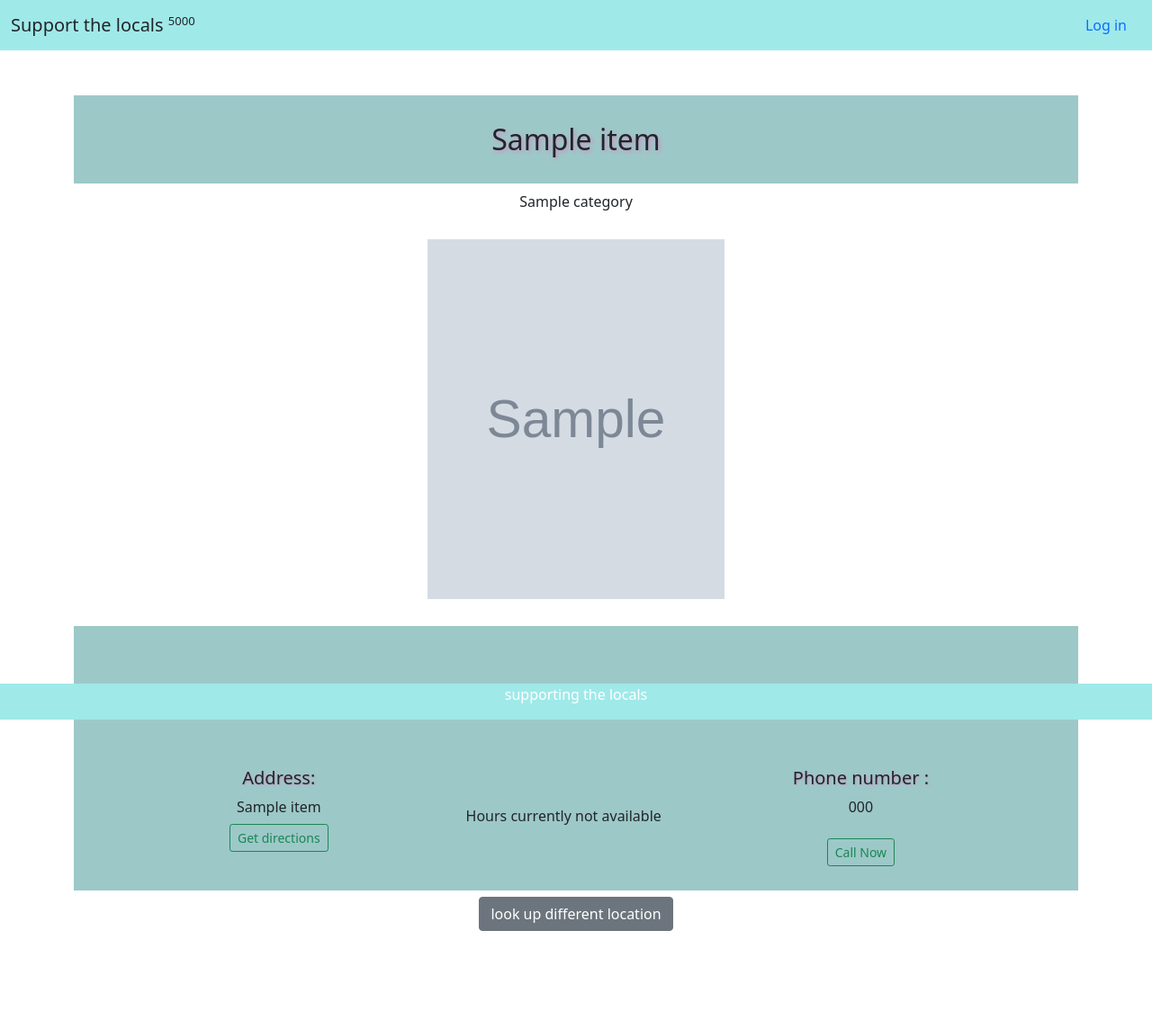
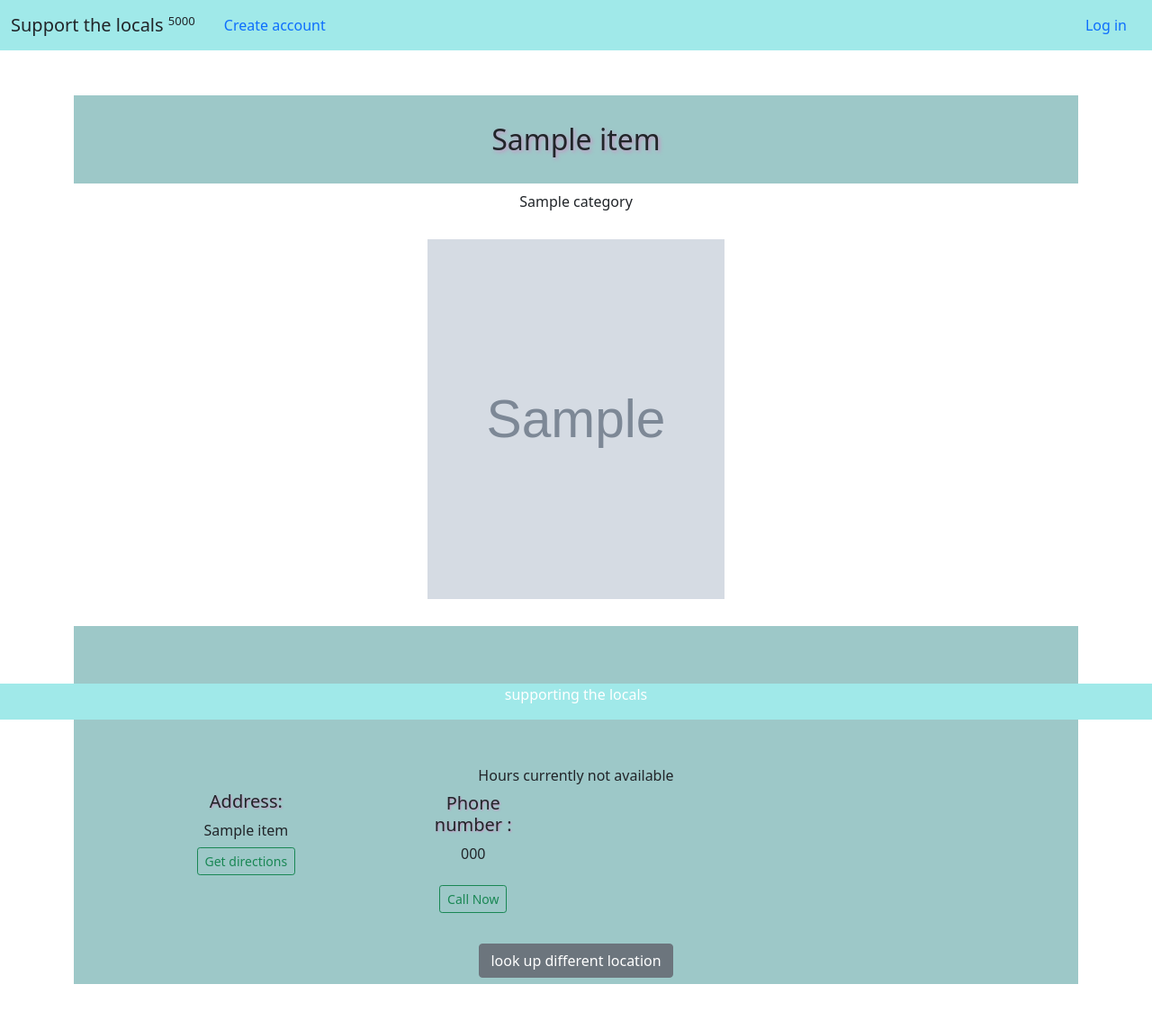
Before and after one commit to sofiamilanes/Loacal_project, a Flask app: page /results/1 in a window 1280 px wide. Shown: the whole page at 90% size. Before the commit the page ends 1035 px from the top, so only its background shows below. Run offline with Flask 2, Linux system fonts and the light colour scheme; tables that the repository leaves empty hold one stand-in row (values such as "Sample post"); grey boxes marked "Sample" are stand-in pictures; a database or web service that is not in the repository returns one stand-in record (values such as "Sample title"); data that the repository does not hold is empty.

Commit message:
working directiosn + added css

```diff
--- a/static/css/style.css
+++ b/static/css/style.css
@@ -33,8 +33,11 @@ h5, h4, h3{
     margin-bottom: 25px;
     max-width: 350px;
     border: 1px solid black;
+    box-shadow: 5px 10px 10px  rgb(119, 136, 136);
 
 }
+
+
 
 body{
     color: blue;
@@ -89,15 +92,16 @@ footer{
 table {
     border: 2px solid rgb(24, 72, 56);
     letter-spacing: 2px;
+    margin: auto;
 }
 th, td{
     padding: 10px;
 }
 
 .hour-info{
-    display: flex;
+    /* display: flex; */
     align-items: center;
-    justify-content: space-evenly;
+    /* justify-content: space-evenly; */
     padding: 20px;
 
 }
--- a/templates/base.html
+++ b/templates/base.html
@@ -31,6 +31,9 @@
           </div>
           <a class="nav-link" href="/logout">Log out</a>
             {% else %}
+            <div class="collapse navbar-collapse" id="navbarNav">
+              <a class="nav-link" href="/">Create account</a>
+            </div>
 
             <a class="nav-link" href="/login">Log in</a>
           {% endif%}
--- a/templates/maps.html
+++ b/templates/maps.html
@@ -6,8 +6,8 @@
     <div class="container">
 
 <section class = 'map'>
-    <button id="current-location"> current-location</button>
-    <button id = "get-directions"> get directions</button>
+    <!-- <button id="current-location"> current-location</button> -->
+    <button class = 'btn btn-outline-info btn' id = "get-directions"> get directions</button>
     <div id='map'></div>
 </section>
 
--- a/templates/results_details.html
+++ b/templates/results_details.html
@@ -24,12 +24,12 @@
             </div>
 
 
-<div class="location-hours">
+<div class=" location-hours">
     <div class="title-hours">
     <h5>Location & Hours</h5>
     </div>
-    <div class="hour-info">
-        <div class = "address">
+    <div class="row hour-info">
+        <div class = "col-4 address">
             <h5>Address: </h5>
             <address>
                 {% for item in results.location.display_address%}
@@ -48,8 +48,11 @@
             </address>
 
 </div>
-            {% if 'hours' in results%}
-            <div class="time">
+
+            <div class=" col-4 time">
+
+                {% if 'hours' in results%}
+
                 <table>
                     <tr>
                         <th>Day</th>
@@ -75,7 +78,7 @@
             <h6> Hours currently not available </h6>
 
                 {% endif %}
-                <div class = 'contact'>
+                <div class = 'col-4 contact'>
                     <h5>  Phone number :  </h5>
                     {% if results.display_phone != ''%}
                     <p>  {{results.display_phone}}  </p>
```
Also changed, not shown: static/js/maps.js (+18 -8 lines).
